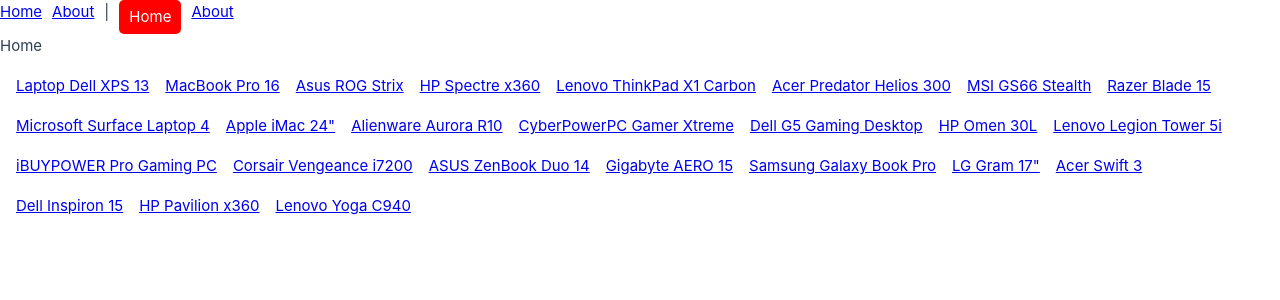
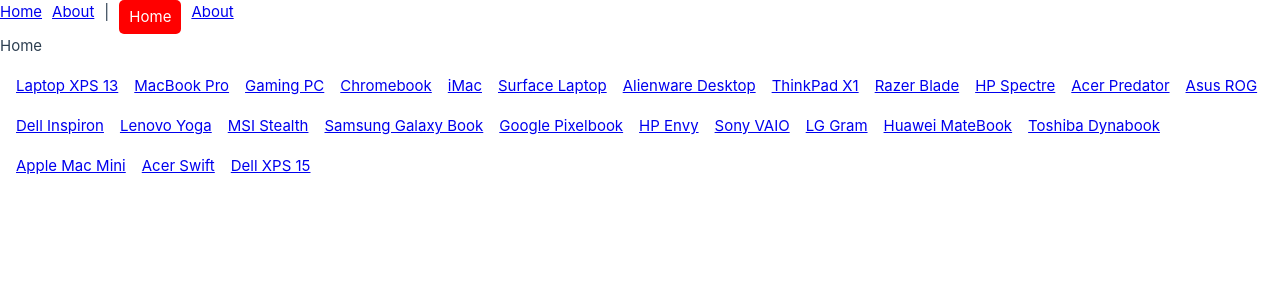
Before and after one commit to yofandi/Vue.Js-Codepolitan, a Vue app in the folder learn-VueRouter/: page / in a window 1280 px wide. Shown: the top 300 px of the page. Built offline with nearby package versions, Linux system fonts and the light colour scheme.

Commit message:
add: Membuat Nested Component Dengan Router

```diff
--- a/learn-VueRouter/src/data/products.json
+++ b/learn-VueRouter/src/data/products.json
@@ -1,27 +1,252 @@
 [
-    { "id": 1, "name": "Laptop Dell XPS 13", "price": 999.99, "year": 2023 },
-    { "id": 2, "name": "MacBook Pro 16", "price": 2399.99, "year": 2023 },
-    { "id": 3, "name": "Asus ROG Strix", "price": 1799.99, "year": 2023 },
-    { "id": 4, "name": "HP Spectre x360", "price": 1399.99, "year": 2023 },
-    { "id": 5, "name": "Lenovo ThinkPad X1 Carbon", "price": 1499.99, "year": 2023 },
-    { "id": 6, "name": "Acer Predator Helios 300", "price": 1299.99, "year": 2023 },
-    { "id": 7, "name": "MSI GS66 Stealth", "price": 1599.99, "year": 2023 },
-    { "id": 8, "name": "Razer Blade 15", "price": 1999.99, "year": 2023 },
-    { "id": 9, "name": "Microsoft Surface Laptop 4", "price": 999.99, "year": 2023 },
-    { "id": 10, "name": "Apple iMac 24\"", "price": 1299.99, "year": 2023 },
-    { "id": 11, "name": "Alienware Aurora R10", "price": 1799.99, "year": 2023 },
-    { "id": 12, "name": "CyberPowerPC Gamer Xtreme", "price": 1099.99, "year": 2023 },
-    { "id": 13, "name": "Dell G5 Gaming Desktop", "price": 999.99, "year": 2023 },
-    { "id": 14, "name": "HP Omen 30L", "price": 1499.99, "year": 2023 },
-    { "id": 15, "name": "Lenovo Legion Tower 5i", "price": 1299.99, "year": 2023 },
-    { "id": 16, "name": "iBUYPOWER Pro Gaming PC", "price": 1499.99, "year": 2023 },
-    { "id": 17, "name": "Corsair Vengeance i7200", "price": 2199.99, "year": 2023 },
-    { "id": 18, "name": "ASUS ZenBook Duo 14", "price": 1299.99, "year": 2023 },
-    { "id": 19, "name": "Gigabyte AERO 15", "price": 1799.99, "year": 2023 },
-    { "id": 20, "name": "Samsung Galaxy Book Pro", "price": 999.99, "year": 2023 },
-    { "id": 21, "name": "LG Gram 17\"", "price": 1499.99, "year": 2023 },
-    { "id": 22, "name": "Acer Swift 3", "price": 799.99, "year": 2023 },
-    { "id": 23, "name": "Dell Inspiron 15", "price": 699.99, "year": 2023 },
-    { "id": 24, "name": "HP Pavilion x360", "price": 849.99, "year": 2023 },
-    { "id": 25, "name": "Lenovo Yoga C940", "price": 1399.99, "year": 2023 }
-]
+    {
+      "id": 1,
+      "name": "Laptop XPS 13",
+      "price": 1000,
+      "year": 2020,
+      "owner": {
+        "name": "John Doe",
+        "email": "john.doe@example.com"
+      }
+    },
+    {
+      "id": 2,
+      "name": "MacBook Pro",
+      "price": 2000,
+      "year": 2021,
+      "owner": {
+        "name": "Jane Smith",
+        "email": "jane.smith@example.com"
+      }
+    },
+    {
+      "id": 3,
+      "name": "Gaming PC",
+      "price": 1500,
+      "year": 2019,
+      "owner": {
+        "name": "Alice Johnson",
+        "email": "alice.johnson@example.com"
+      }
+    },
+    {
+      "id": 4,
+      "name": "Chromebook",
+      "price": 500,
+      "year": 2021,
+      "owner": {
+        "name": "Bob Brown",
+        "email": "bob.brown@example.com"
+      }
+    },
+    {
+      "id": 5,
+      "name": "iMac",
+      "price": 1800,
+      "year": 2020,
+      "owner": {
+        "name": "Charlie Davis",
+        "email": "charlie.davis@example.com"
+      }
+    },
+    {
+      "id": 6,
+      "name": "Surface Laptop",
+      "price": 1200,
+      "year": 2022,
+      "owner": {
+        "name": "Dana White",
+        "email": "dana.white@example.com"
+      }
+    },
+    {
+      "id": 7,
+      "name": "Alienware Desktop",
+      "price": 2200,
+      "year": 2019,
+      "owner": {
+        "name": "Eve Martinez",
+        "email": "eve.martinez@example.com"
+      }
+    },
+    {
+      "id": 8,
+      "name": "ThinkPad X1",
+      "price": 1400,
+      "year": 2021,
+      "owner": {
+        "name": "Frank Thompson",
+        "email": "frank.thompson@example.com"
+      }
+    },
+    {
+      "id": 9,
+      "name": "Razer Blade",
+      "price": 2100,
+      "year": 2020,
+      "owner": {
+        "name": "Grace Wilson",
+        "email": "grace.wilson@example.com"
+      }
+    },
+    {
+      "id": 10,
+      "name": "HP Spectre",
+      "price": 1300,
+      "year": 2021,
+      "owner": {
+        "name": "Hank Lee",
+        "email": "hank.lee@example.com"
+      }
+    },
+    {
+      "id": 11,
+      "name": "Acer Predator",
+      "price": 1600,
+      "year": 2020,
+      "owner": {
+        "name": "Ivy King",
+        "email": "ivy.king@example.com"
+      }
+    },
+    {
+      "id": 12,
+      "name": "Asus ROG",
+      "price": 1700,
+      "year": 2019,
+      "owner": {
+        "name": "Jack Young",
+        "email": "jack.young@example.com"
+      }
+    },
+    {
+      "id": 13,
+      "name": "Dell Inspiron",
+      "price": 900,
+      "year": 2021,
+      "owner": {
+        "name": "Karen Hill",
+        "email": "karen.hill@example.com"
+      }
+    },
+    {
+      "id": 14,
+      "name": "Lenovo Yoga",
+      "price": 1100,
+      "year": 2020,
+      "owner": {
+        "name": "Larry Green",
+        "email": "larry.green@example.com"
+      }
+    },
+    {
+      "id": 15,
+      "name": "MSI Stealth",
+      "price": 1900,
+      "year": 2019,
+      "owner": {
+        "name": "Mona Adams",
+        "email": "mona.adams@example.com"
+      }
+    },
+    {
+      "id": 16,
+      "name": "Samsung Galaxy Book",
+      "price": 1000,
+      "year": 2021,
+      "owner": {
+        "name": "Nick Roberts",
+        "email": "nick.roberts@example.com"
+      }
+    },
+    {
+      "id": 17,
+      "name": "Google Pixelbook",
+      "price": 1200,
+      "year": 2020,
+      "owner": {
+        "name": "Olivia Clark",
+        "email": "olivia.clark@example.com"
+      }
+    },
+    {
+      "id": 18,
+      "name": "HP Envy",
+      "price": 1100,
+      "year": 2022,
+      "owner": {
+        "name": "Paul Walker",
+        "email": "paul.walker@example.com"
+      }
+    },
+    {
+      "id": 19,
+      "name": "Sony VAIO",
+      "price": 1300,
+      "year": 2019,
+      "owner": {
+        "name": "Quincy Wright",
+        "email": "quincy.wright@example.com"
+      }
+    },
+    {
+      "id": 20,
+      "name": "LG Gram",
+      "price": 1400,
+      "year": 2021,
+      "owner": {
+        "name": "Rachel Hall",
+        "email": "rachel.hall@example.com"
+      }
+    },
+    {
+      "id": 21,
+      "name": "Huawei MateBook",
+      "price": 1100,
+      "year": 2020,
+      "owner": {
+        "name": "Sam Lewis",
+        "email": "sam.lewis@example.com"
+      }
+    },
+    {
+      "id": 22,
+      "name": "Toshiba Dynabook",
+      "price": 900,
+      "year": 2021,
+      "owner": {
+        "name": "Tina Allen",
+        "email": "tina.allen@example.com"
+      }
+    },
+    {
+      "id": 23,
+      "name": "Apple Mac Mini",
+      "price": 800,
+      "year": 2022,
+      "owner": {
+        "name": "Uma Scott",
+        "email": "uma.scott@example.com"
+      }
+    },
+    {
+      "id": 24,
+      "name": "Acer Swift",
+      "price": 1000,
+      "year": 2019,
+      "owner": {
+        "name": "Victor Harris",
+        "email": "victor.harris@example.com"
+      }
+    },
+    {
+      "id": 25,
+      "name": "Dell XPS 15",
+      "price": 2000,
+      "year": 2021,
+      "owner": {
+        "name": "Wendy Baker",
+        "email": "wendy.baker@example.com"
+      }
+    }
+  ]
--- a/learn-VueRouter/src/router/index.js
+++ b/learn-VueRouter/src/router/index.js
@@ -13,10 +13,22 @@
       name: "about",
       component: () => import("../views/About.vue"),
     },
+    // {
+    //   path: "/products/:id",
+    //   name: "products",
+    //   component: () => import("../views/products.vue"),
+    // },
     {
       path: "/products/:id",
       name: "products",
       component: () => import("../views/products.vue"),
+      children: [
+        {
+          path: "owner",
+          name: "owner",
+          component: import("../views/owner.vue")
+        }
+      ]
     },
   ],
 });
--- /dev/null
+++ b/learn-VueRouter/src/views/owner.vue
@@ -0,0 +1,19 @@
+<template>
+  <div>
+    <h1>Owner</h1>
+    <p>{{ owner.name }}</p>
+    <p>{{ owner.email }}</p>
+  </div>
+</template>
+
+<script setup>
+import products from "../data/products.json";
+import { useRoute } from "vue-router";
+
+const route = useRoute();
+const { owner } = products.find(
+  (product) => product.id === parseInt(route.params.id)
+);
+</script>
+
+<style scoped></style>
--- a/learn-VueRouter/src/views/products.vue
+++ b/learn-VueRouter/src/views/products.vue
@@ -4,11 +4,12 @@
     <h2>{{ product.name }} - {{ product.price }}</h2>
     <p>Year: {{ product.year }}</p>
   </div>
+  <RouterView/>
 </template>
 
 <script setup>
 import products from "../data/products.json";
-import { useRoute } from "vue-router";
+import { useRoute, RouterView } from "vue-router";
 
 const route = useRoute();
 const product = products.find((product) => product.id === parseInt(route.params.id))
```
